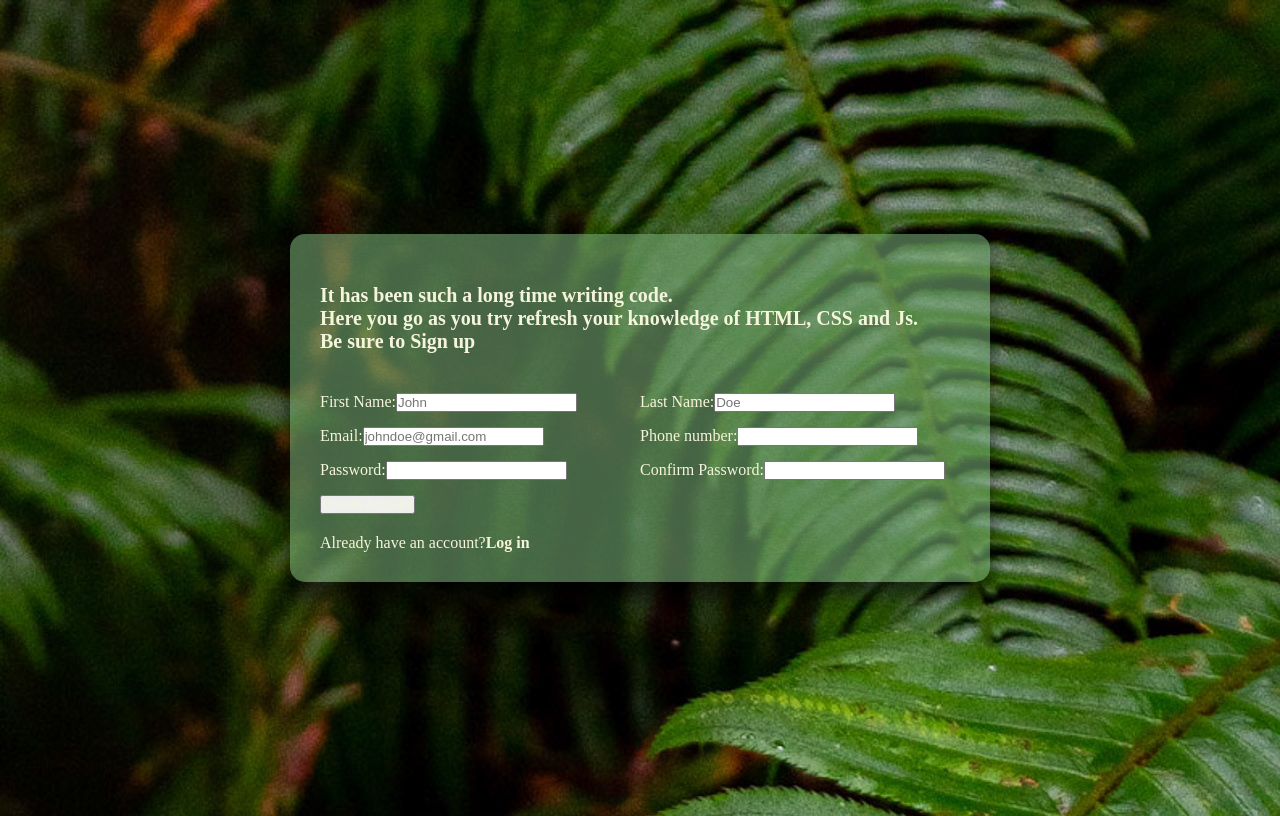
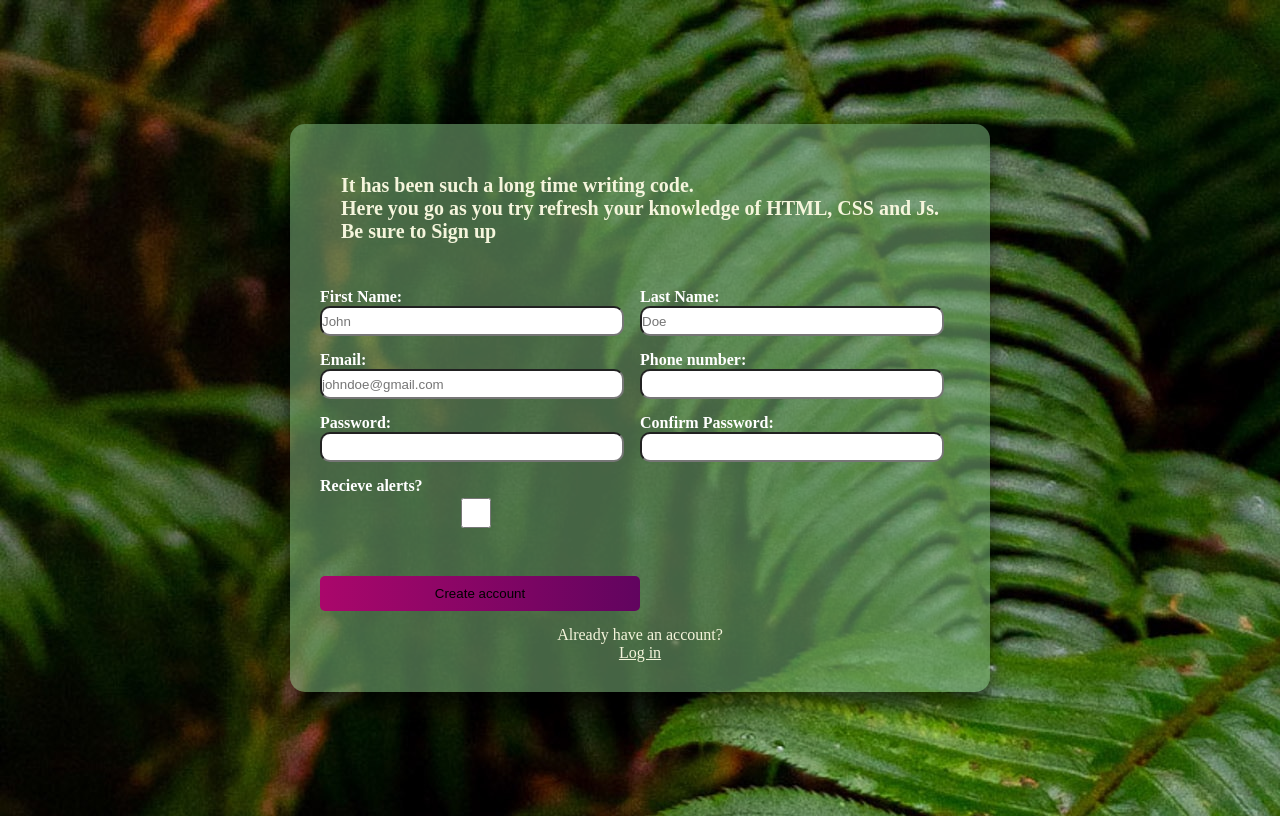
Before and after one commit to OlgaNadongo/signinform, a plain HTML site: page index.html in a window 1280 px wide. Drawn offline with Linux system fonts and the light colour scheme.

Commit message:
styling and aligning form items to the centre

```diff
--- a/index.html
+++ b/index.html
@@ -14,42 +14,53 @@
         <p>It has been such a long time writing code.<br>Here you go as you try refresh your knowledge of HTML, CSS and Js.<br>Be sure to <b>Sign up</b></p>
         <form>
             <div class="content">
-                <div class="input">
+                <div class="input-item">
                     <label>First Name:</label>
                     <input type="text" name="first_name" placeholder="John">
                 </div>
 
-                <div class="input">
+                <div class="input-item">
                     <label>Last Name:</label>
                     <input type="text" name="last_name" placeholder="Doe">
                 </div>
 
-                <div class="input">
+                <div class="input-item">
                     <label>Email:</label>
                     <input type="email" id="email" name="email"placeholder="johndoe@gmail.com">
                 </div>
 
-                <div class="input">
+                <div class="input-item">
                     <label>Phone number:</label>
                     <input type="text" id="phone_number">
                 </div>
 
-                <div class="input">
+                <div class="input-item">
                     <label>Password:</label>
                     <input type="password" id="password" name="password">
                 </div>
 
-                <div class="input">
+                <div class="input-item">
                     <label>Confirm Password:</label>
                     <input type="password" id="password">
                 </div>
+                <div class="input-item">
+                    <label>Recieve alerts?</label>
+                    <input type="checkbox">
+                </div>
 
-                <button type="submit">Create Account</button>
+                    <!-- <button type="submit">Create Account</button> -->
+            </div>
+
+            <div class="button-container">
+                <Button>Create account</Button>
+                <!-- <input type="submit"> -->
             </div>
 
         </form>
-        Already have an account?<b>Log in</b>
-    <!-- </div> -->
+
+
+        Already have an account?<a href="#">Log in</a>
+
 </div>
 </body>
 </html>
--- a/style.css
+++ b/style.css
@@ -12,6 +12,10 @@ body{
     background-image: url("./pics/halie-west-25xggax4bSA-unsplash.jpg");
 }
 .container{
+    display: flex;
+    flex-direction: column;
+    justify-content: center;
+    align-items: center;
     max-width: 700px;
     padding: 30px;
     margin: 0 30px;
@@ -32,9 +36,49 @@ p{
     padding: 20px 0;
 }
 
-.input{
+.input-item{
     display: flex;
     flex-wrap: wrap;
     width:50%;
-    padding-bottom: 15px;
+    padding-bottom: 5px;
+    margin: 5px 0;
 }
+
+.input-item label{
+    width:95%;
+    color:#fff;
+    font-weight: bold;
+}
+
+.input-item input{
+height: 30px;
+width:95%;
+border-radius: 10px;
+border-radius: 1px solid #ccc;
+outline: none;
+}
+
+/* button{
+    color:rgb(12, 12, 28);
+    padding:5px;
+    border-radius:8px ;
+   margin-bottom: 35px;
+} */
+
+.button-container{
+    margin: 15px 0;
+
+}
+
+.button-container  button{
+    color:black ;
+    width: 50%;
+    margin-top: 10px;
+    padding:10px ;
+    display: block;
+    border: none;
+    border-radius: 5px;
+    background-image: linear-gradient(to right,#aa076b, #61045f);
+    cursor: pointer;
+    transition: 0.3s;
+}
```
